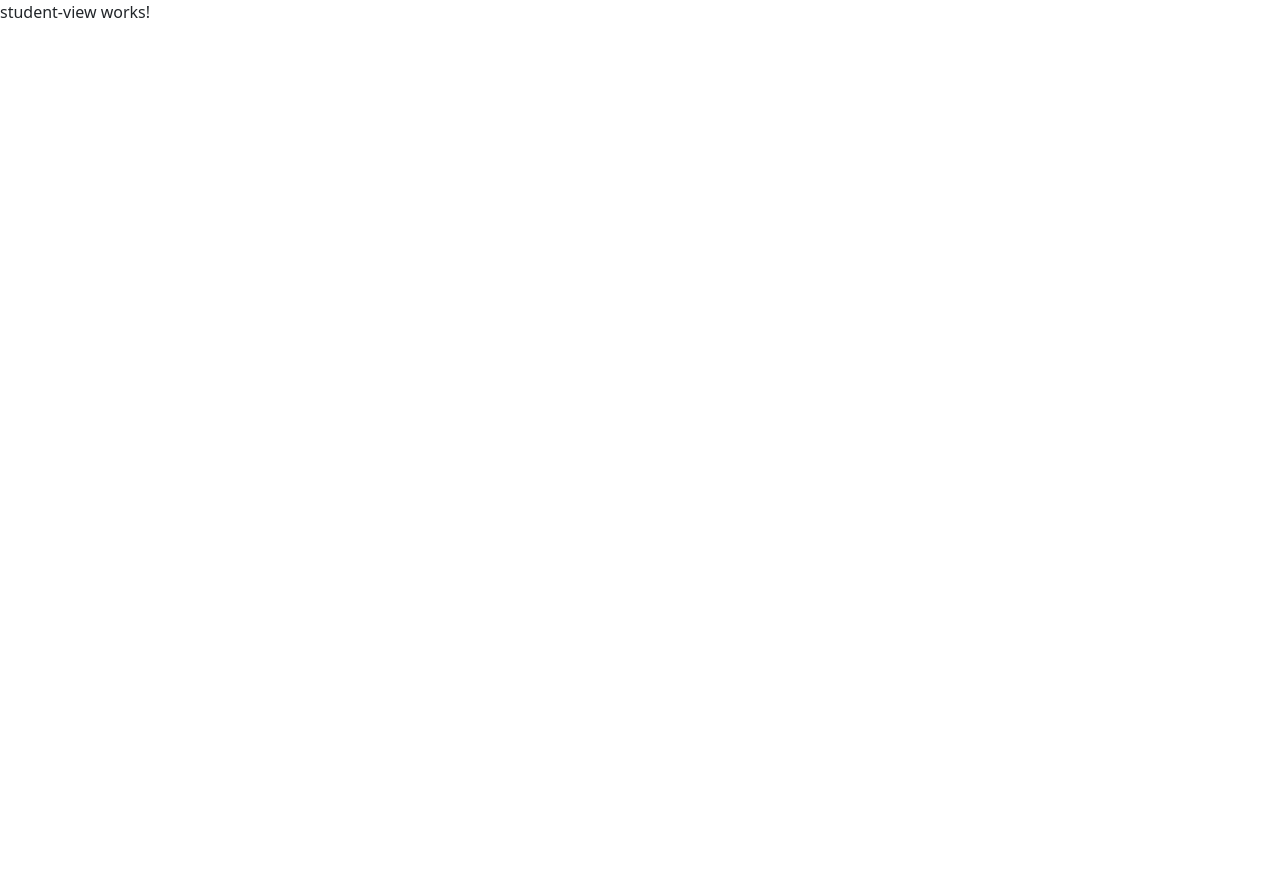
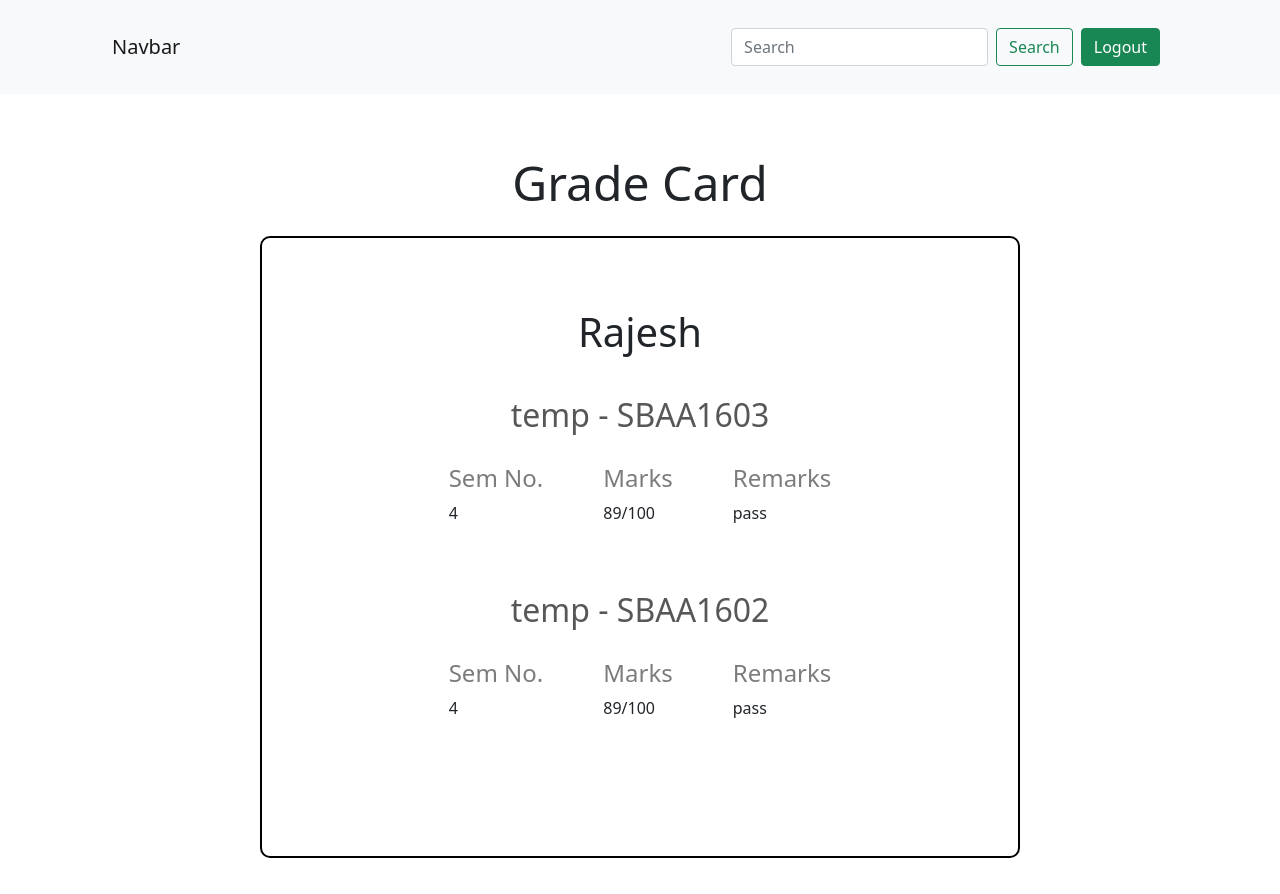
Before and after one commit to Praneeth-rdy/student-result-portal-angular, an Angular app: page /myresult in a window 1280 px wide. Before the commit the page ends 800 px from the top, so only its background shows below. Built offline with nearby package versions, Linux system fonts and the light colour scheme; no server answers; sample sign-in values are in the browser's storage.

Commit message:
Token interceptor and navbar

```diff
--- a/src/app/app.component.css
+++ b/src/app/app.component.css
@@ -0,0 +1,8 @@
+#navbarSupportedContent{
+    flex-grow: 1;
+    justify-content: end;
+}
+
+.navbar {
+    padding: 20px 100px;
+}
--- a/src/app/app.component.html
+++ b/src/app/app.component.html
@@ -1,6 +1,21 @@
 <div class="content" role="main">
 
-  <nav>
+  <nav class="navbar navbar-expand-lg navbar-light bg-light">
+    <div class="container-fluid">
+      <a class="navbar-brand" href="#">Navbar</a>
+      <button class="navbar-toggler" type="button" data-bs-toggle="collapse" data-bs-target="#navbarSupportedContent"
+        aria-controls="navbarSupportedContent" aria-expanded="false" aria-label="Toggle navigation">
+        <span class="navbar-toggler-icon"></span>
+      </button>
+      <div class="collapse navbar-collapse" id="navbarSupportedContent">
+        <form class="d-flex">
+          <input class="form-control me-2" type="search" placeholder="Search" aria-label="Search">
+          <button class="btn btn-outline-success" type="submit">Search</button>
+        </form>
+        <button (click)="logout()" class="btn m-2 btn-success">Logout</button>
+
+      </div>
+    </div>
   </nav>
 
   <router-outlet></router-outlet>
--- a/src/app/app.component.ts
+++ b/src/app/app.component.ts
@@ -1,10 +1,21 @@
-import { Component } from '@angular/core';
+import { Component, OnInit } from '@angular/core';
+import { Router } from '@angular/router';
 
 @Component({
   selector: 'app-root',
   templateUrl: './app.component.html',
   styleUrls: ['./app.component.css']
 })
-export class AppComponent {
+export class AppComponent implements OnInit {
   title = 'student-portal';
+
+  constructor(private _router: Router) { }
+
+  ngOnInit(): void {
+  }
+
+  logout = () => {
+    localStorage.removeItem('authToken');
+    this._router.navigate(['/login']);
+  }
 }
--- a/src/app/app.module.ts
+++ b/src/app/app.module.ts
@@ -1,7 +1,7 @@
 import { NgModule } from '@angular/core';
 import { BrowserModule } from '@angular/platform-browser';
 import { FormsModule } from '@angular/forms';
-import {HttpClientModule} from '@angular/common/http';
+import { HttpClientModule, HTTP_INTERCEPTORS } from '@angular/common/http';
 
 import { AppRoutingModule } from './app-routing.module';
 import { AppComponent } from './app.component';
@@ -14,6 +14,8 @@ import { ModifyResultComponent } from './pages/modify-result/modify-result.compo
 import { RegisterComponent } from './pages/register/register.component';
 import { AuthService } from './auth.service';
 import { AuthGuard } from './auth.guard';
+import { TokenInterceptorService } from './token-interceptor.service';
+import { ResultService } from './result.service';
 
 @NgModule({
   declarations: [
@@ -32,7 +34,11 @@ import { AuthGuard } from './auth.guard';
     HttpClientModule,
     AppRoutingModule
   ],
-  providers: [AuthService, AuthGuard],
+  providers: [AuthService, AuthGuard, ResultService, {
+    provide: HTTP_INTERCEPTORS,
+    useClass: TokenInterceptorService,
+    multi: true,
+  }],
   bootstrap: [AppComponent]
 })
 export class AppModule { }
--- a/src/app/pages/student-view/student-view.component.css
+++ b/src/app/pages/student-view/student-view.component.css
@@ -0,0 +1,48 @@
+.progress-card-container {
+    display: flex;
+    flex-direction: column;
+    justify-content: center;
+    min-height: 100vh;
+}
+
+.progress-card-container > h1 {
+    font-size: 48px;
+}
+
+.progress-card {
+    padding: 70px 30px;
+    border-style: solid;
+    border-width: 2px;
+    border-radius: 10px;
+    border-color: black;
+}
+
+.progress-card h1 {
+    text-align: center;
+}
+
+.progress-card h2 {
+    text-align: center;
+    color: rgb(87, 87, 87);
+}
+
+.progress-card .subject-card {
+    margin: 40px 0;
+}
+
+.progress-card .data-container {
+    display: flex;
+    flex-direction: row;
+    flex-wrap: wrap;
+    justify-content: center;
+    margin: 20px 0;
+}
+
+.progress-card .data-container .grade-wrapper {
+    margin: 10px 30px;
+}
+
+.progress-card .data-container .grade-wrapper h3 {
+    color: rgb(124, 124, 124);
+    font-size: 24px;
+}
--- a/src/app/pages/student-view/student-view.component.html
+++ b/src/app/pages/student-view/student-view.component.html
@@ -1 +1,50 @@
-<p>student-view works!</p>
+<div class="progress-card-container container">
+    <h1 class="text-center m-4">
+        Grade Card
+    </h1>
+    <div class="row">
+        <div class="progress-card m-auto col-12 col-md-8">
+            <h1>
+                {{ name }}
+            </h1>
+            <div *ngIf="(subjects); else elseBlock">
+                <div *ngFor="let subject of subjects" class="subject-card">
+                    <h2>
+                        {{subject.name}} - {{subject.code}}
+                    </h2>
+                    <div class="data-container">
+                        <div class="grade-wrapper">
+                            <h3>
+                                Sem No.
+                            </h3>
+                            <p>
+                                {{subject.user_subject.semester_number}}
+                            </p>
+                        </div>
+                        <div class="grade-wrapper">
+                            <h3>
+                                Marks
+                            </h3>
+                            <p>
+                                {{subject.user_subject.marks}}/{{subject.user_subject.max_marks}}
+                            </p>
+                        </div>
+                        <div class="grade-wrapper">
+                            <h3>
+                                Remarks
+                            </h3>
+                            <p>
+                                {{subject.user_subject.remarks}}
+                            </p>
+                        </div>
+                    </div>
+                </div>
+            </div>
+            <ng-template #elseBlock>
+                <h3 class="text-center m-4">
+                    No Result Available
+                </h3>
+            </ng-template>
+        </div>
+    </div>
+</div>
--- a/src/app/pages/student-view/student-view.component.ts
+++ b/src/app/pages/student-view/student-view.component.ts
@@ -1,4 +1,5 @@
 import { Component, OnInit } from '@angular/core';
+import { ResultService } from 'src/app/result.service';
 
 @Component({
   selector: 'app-student-view',
@@ -6,10 +7,43 @@ import { Component, OnInit } from '@angular/core';
   styleUrls: ['./student-view.component.css']
 })
 export class StudentViewComponent implements OnInit {
-
-  constructor() { }
+  name = 'Rajesh'
+  subjects = [
+    {
+      code: 'SBAA1603',
+      name: 'temp',
+      user_subject: {
+        semester_number: 4,
+        marks: 89,
+        max_marks: 100,
+        remarks: 'pass'
+      }
+    },
+    {
+      code: 'SBAA1602',
+      name: 'temp',
+      user_subject: {
+        semester_number: 4,
+        marks: 89,
+        max_marks: 100,
+        remarks: 'pass'
+      }
+    },
+  ]
+  constructor(private _result: ResultService) { }
 
   ngOnInit(): void {
+    this._result.getMyResult()
+    .subscribe({
+      next: res => {
+        console.log(JSON.parse(res.userData));
+        this.subjects = JSON.parse(res.userData).subjects;
+        this.name = JSON.parse(res.userData).name;
+      },
+      error: err => {
+        console.log(err)
+      },
+    })
   }
 
 }
--- /dev/null
+++ b/src/app/result.service.ts
@@ -0,0 +1,40 @@
+import { Injectable } from '@angular/core';
+import { HttpClient } from '@angular/common/http';
+
+@Injectable({
+  providedIn: 'root'
+})
+export class ResultService {
+
+  private _getStudentsUrl = "http://localhost:5050/api/get-all-students";
+  private _resultsUrl = "http://localhost:5050/api/results";
+  private _myResultUrl = "http://localhost:5050/api/my-result";
+  private _deleteResultUrl = "http://localhost:5050/api/results/delete";
+  private _updateResultUrl = "http://localhost:5050/api/results/update";
+
+  constructor(private http: HttpClient) { }
+
+  getResults() {
+    return this.http.get<any>(this._resultsUrl);
+  }
+
+  addResult(resultData: any) {
+    return this.http.post<any>(this._resultsUrl, resultData);
+  }
+
+  deleteResult(registration_number: any) {
+    return this.http.get<any>(this._deleteResultUrl + `?registration_number=${registration_number}`);
+  }
+
+  updateResult(resultData: any) {
+    return this.http.post<any>(this._updateResultUrl, resultData);
+  }
+
+  getMyResult() {
+    return this.http.get<any>(this._myResultUrl);
+  }
+
+  getAllStudents() {
+    return this.http.get<any>(this._getStudentsUrl);
+  }
+}
--- /dev/null
+++ b/src/app/token-interceptor.service.ts
@@ -0,0 +1,19 @@
+import { Injectable } from '@angular/core';
+import { HttpInterceptor } from '@angular/common/http';
+
+@Injectable({
+  providedIn: 'root'
+})
+export class TokenInterceptorService implements HttpInterceptor {
+
+  constructor() { }
+
+  intercept(req: any, next: any) {
+    let tokenizedReq = req.clone({
+      setHeaders: {
+        Authorization: `Bearer ${localStorage.getItem('authToken')}`
+      }
+    })
+    return next.handle(tokenizedReq);
+  }
+}
```
Also changed, not shown: 2 other files (tests, documents, lock files or other folders).
